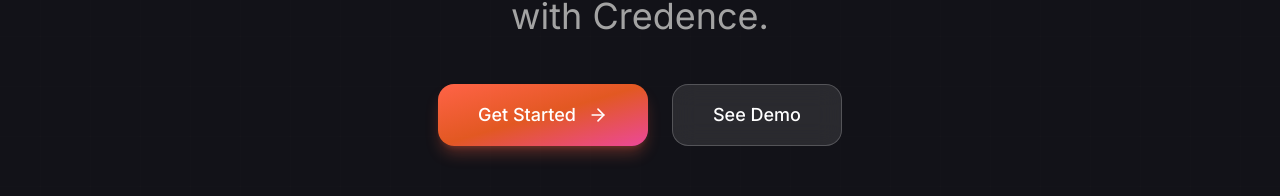
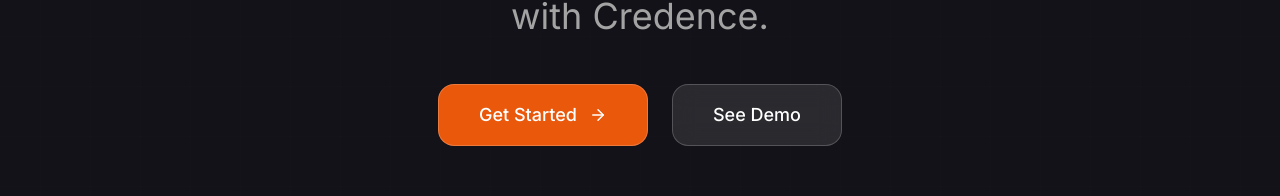
Before and after one commit to SachPlayZ/Credence, a Next.js app: page / in a window 1280 px wide. Shown: the part 414-610 px from the top of the page. Built offline with nearby package versions, Linux system fonts and the light colour scheme; no server answers.

Commit message:
routing fix

```diff
--- a/app/page.tsx
+++ b/app/page.tsx
@@ -254,15 +254,12 @@
             className="flex flex-col sm:flex-row gap-6 justify-center"
           >
               <motion.button
-              whileHover={{
-                scale: 1.05,
-                boxShadow: "0 0 25px rgba(255, 99, 71, 0.8)",
-              }}
+              whileHover={{ scale: 1.05 }}
               whileTap={{ scale: 0.98 }}
-              className="px-10 py-4 rounded-2xl bg-gradient-to-br from-orange-500 via-red-500 to-pink-500 text-white font-medium flex items-center justify-center gap-3 shadow-lg shadow-orange-500/30 text-lg"
+              className="px-10 py-4 rounded-2xl bg-orange-600 backdrop-blur-md border border-white/20 text-white font-medium text-lg hover:bg-orange-700 transition-colors"
             >
               <Link href="/dashboard" className="flex items-center gap-3">
-                Get Started <ArrowRight size={20} />
+                Get Started <ArrowRight size={18} />
               </Link>
             </motion.button>
 
@@ -271,7 +268,7 @@
               whileTap={{ scale: 0.98 }}
               className="px-10 py-4 rounded-2xl bg-white/10 backdrop-blur-md border border-white/20 text-white font-medium text-lg hover:bg-white/15 transition-colors"
             >
-              <Link href="/summary" className="flex items-center gap-3">
+              <Link href="/dashboard" className="flex items-center gap-3">
                 See Demo
               </Link>
             </motion.button>
@@ -450,12 +447,14 @@
               health with our AI-powered platform.
             </p>
             <div className="flex justify-center">
+              <Link href="/dashboard" className="flex items-center gap-2">
                 <Button
                   size="lg"
                   className="orange-gradient orange-glow transition-shadow flex items-center gap-2 text-base"
                 >
                   Get Started Today <ArrowRight size={18} />
                 </Button>
+              </Link>
             </div>
           </motion.div>
         </ScrollReveal>
```
Lines whose indentation alone changed are shown as unchanged.
